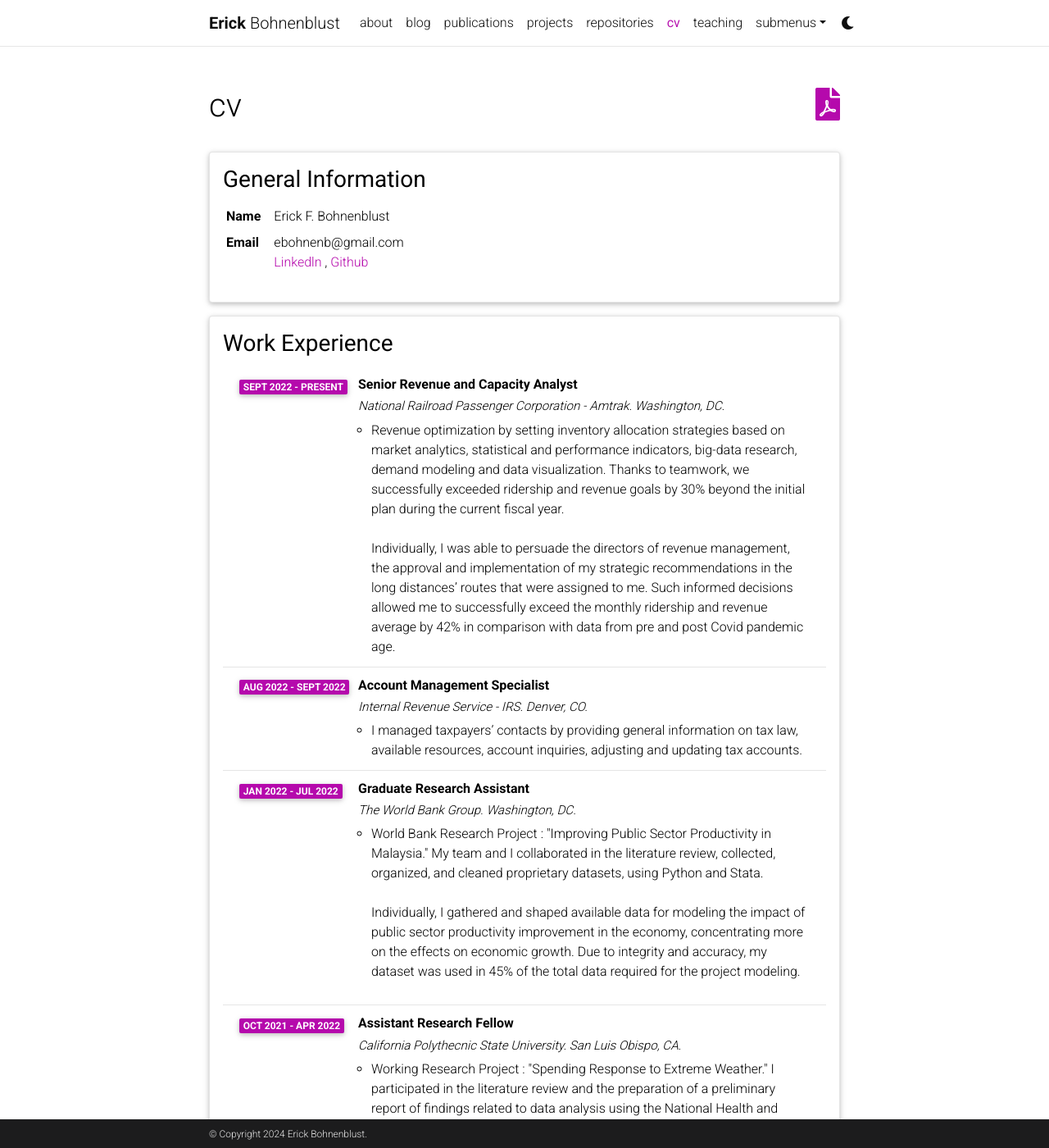
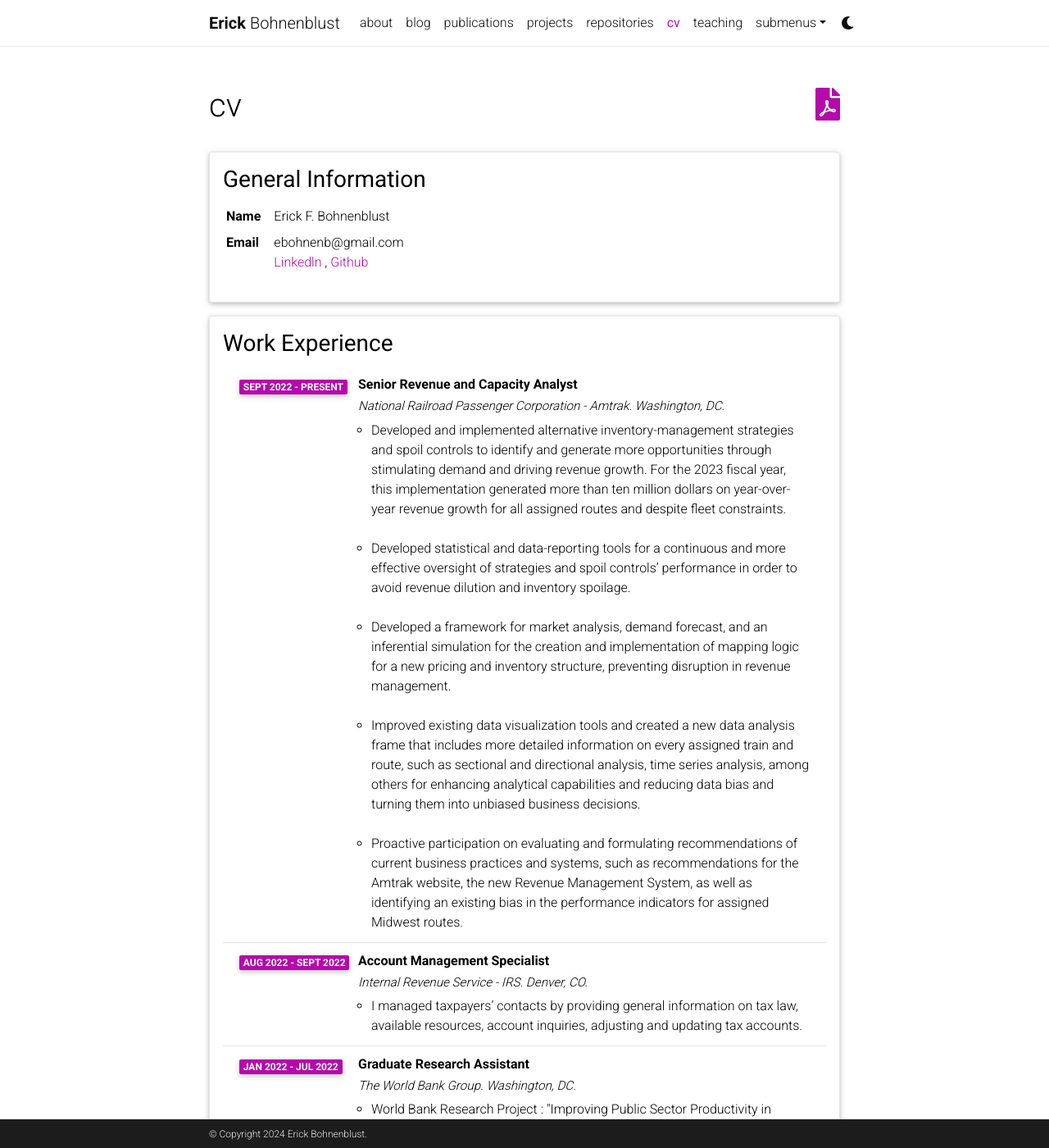
Before and after one commit to ebohnenb/ebohnenb.github.io, a Jekyll site: the page built from _pages/cv.md, in a window 1280 px wide and 1400 px high. Shown: the whole window at 82% size. Built offline with Jekyll 4.4.1, drawn with Linux system fonts in a browser that asks for light colours; comment, search, counter and statistics services are not loaded; a style sheet for code colours, icons or effects is not loaded.

Commit message:
Update cv.yml

```diff
--- a/_data/cv.yml
+++ b/_data/cv.yml
@@ -13,10 +13,19 @@
       institution: <i>National Railroad Passenger Corporation - Amtrak. Washington, DC.</i>
       year: Sept 2022 - Present
       description:
-        - Revenue optimization by setting inventory allocation strategies based on market analytics, statistical and performance indicators, big-data research, demand modeling and data visualization. Thanks to teamwork, we successfully exceeded ridership and revenue goals by 30% beyond the initial plan during the current fiscal year.
+        - Developed and implemented alternative inventory-management strategies and spoil controls to identify and generate more opportunities through stimulating demand and driving revenue growth. For the 2023 fiscal year, this implementation generated more than ten million dollars on year-over-year revenue growth for all assigned routes and despite fleet constraints.
           <br>
           <br>
-          Individually, I was able to persuade the directors of revenue management, the approval and implementation of my strategic recommendations in the long distances’ routes that were assigned to me. Such informed decisions allowed me to successfully exceed the monthly ridership and revenue average by 42% in comparison with data from pre and post Covid pandemic age.
+        - Developed statistical and data-reporting tools for a continuous and more effective oversight of strategies and spoil controls’ performance in order to avoid revenue dilution and inventory spoilage.
+          <br>
+          <br>
+        - Developed a framework for market analysis, demand forecast, and an inferential simulation for the creation and implementation of mapping logic for a new pricing and inventory structure, preventing disruption in revenue management.
+          <br>
+          <br>
+        - Improved existing data visualization tools and created a new data analysis frame that includes more detailed information on every assigned train and route, such as sectional and directional analysis, time series analysis, among others for enhancing analytical capabilities and reducing data bias and turning them into unbiased business decisions.
+          <br>
+          <br>
+        - Proactive participation on evaluating and formulating recommendations of current business practices and systems, such as recommendations for the Amtrak website, the new Revenue Management System, as well as identifying an existing bias in the performance indicators for assigned Midwest routes.
     - title: Account Management Specialist
       institution: <i>Internal Revenue Service - IRS. Denver, CO.</i>
       year: Aug 2022 - Sept 2022
```
